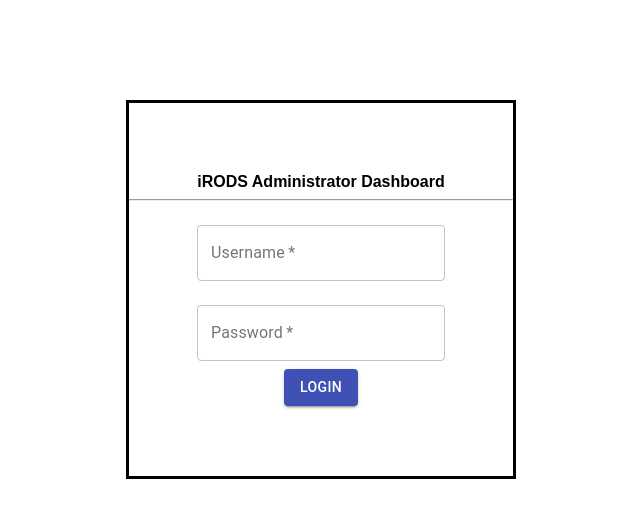
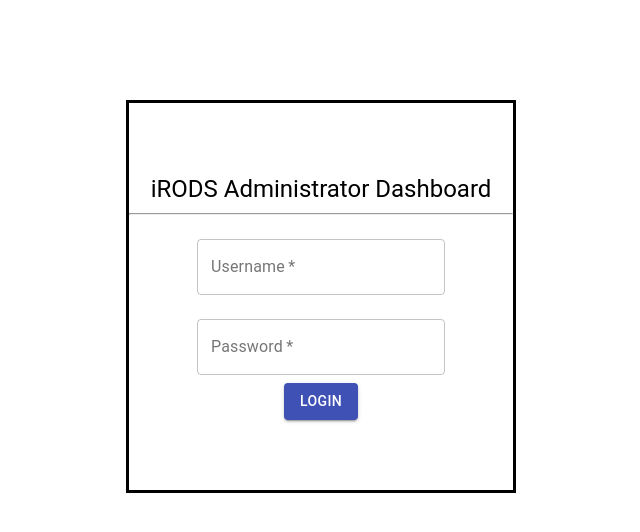
Before and after one commit to irods/irods_client_zone_management_tool, a React (Create React App) app: page / in a window 1280 px wide. Shown: the top 532 px of the page, without its empty margins (319-959 px from the left). Built offline with nearby package versions, Linux system fonts and the light colour scheme.

Commit message:
Add Typography Styling

```diff
--- a/src/components/Authenticate.js
+++ b/src/components/Authenticate.js
@@ -6,6 +6,7 @@ import axios from 'axios';
 
 import Button from '@material-ui/core/Button';
 import TextField from '@material-ui/core/TextField';
+import Typography from '@material-ui/core/Typography';
 import '../App.css';
 
 function Authenticate() {
@@ -66,7 +67,7 @@ function Authenticate() {
     return (
         <div>
             <div className="login">
-                <b>iRODS Administrator Dashboard</b>
+                <Typography component="h1" variant="h5">iRODS Administrator Dashboard</Typography>
                 <hr />
                 <TextField
                     variant="outlined"
```
